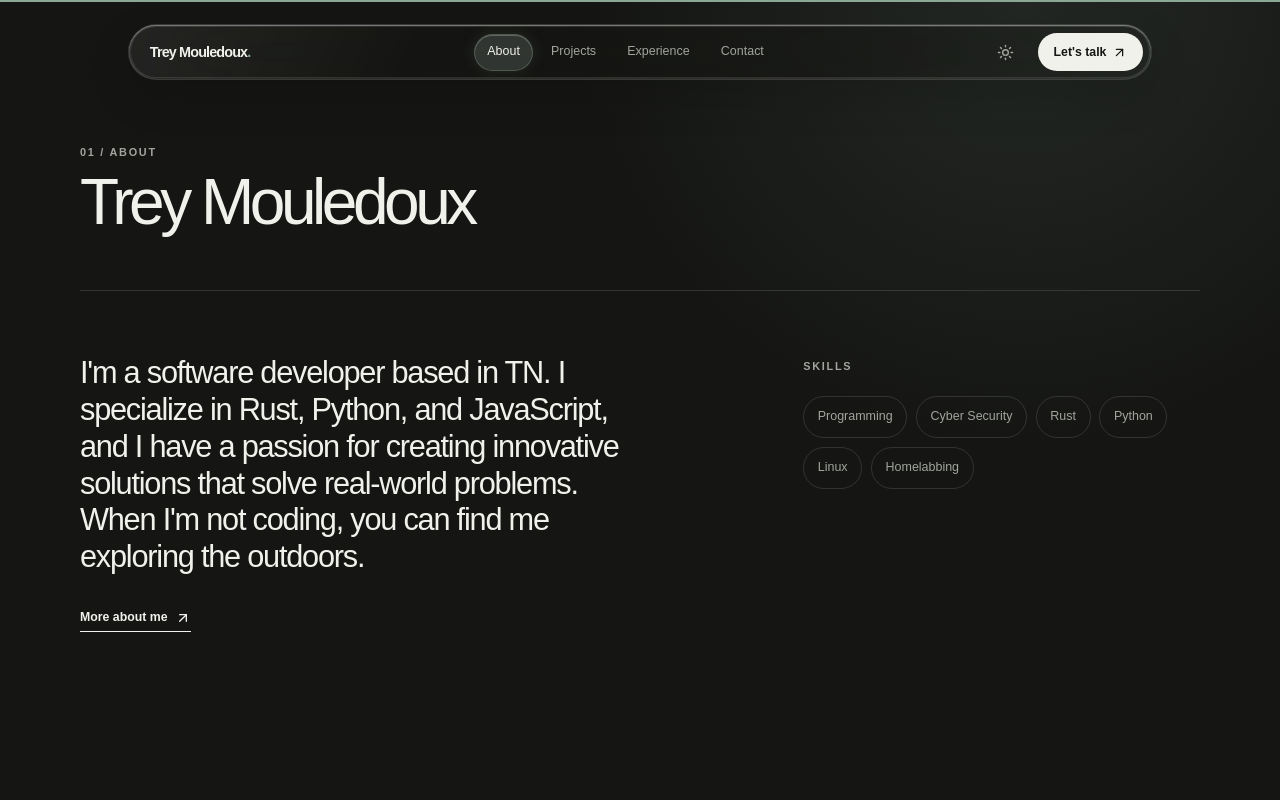
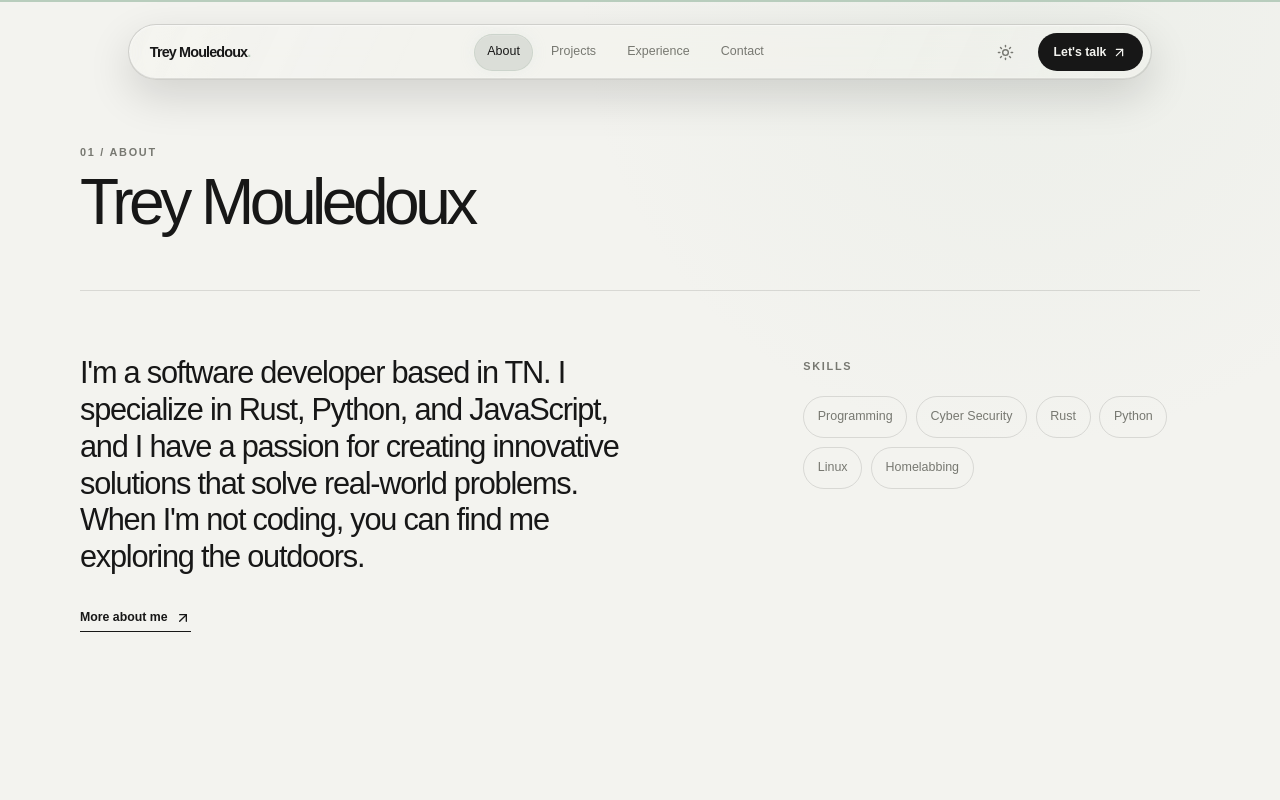
Before and after one commit to treymouledoux/portfolio, a Next.js app in the folder portfolio-static/: page / in a window 1280 px wide. Shown: the top 800 px of the page. Built offline with nearby package versions, Linux system fonts and the light colour scheme.

Commit message:
Improved light mode and dark mode switching

```diff
--- a/portfolio-static/app/layout.tsx
+++ b/portfolio-static/app/layout.tsx
@@ -12,8 +12,8 @@ export const metadata: Metadata = {
     type: 'website',
   },
   icons: {
-    icon: [{ url: '/icon-light-32x32.png', media: '(prefers-color-scheme: light)' }, { url: '/icon-dark-32x32.png', media: '(prefers-color-scheme: dark)' }, { url: '/icon.svg', type: 'image/svg+xml' }],
-    apple: '/apple-icon.png',
+    icon: [{ url: '/icon-light-32x32.png?v=2', media: '(prefers-color-scheme: light)' }, { url: '/icon-dark-32x32.png?v=2', media: '(prefers-color-scheme: dark)' }, { url: '/icon.svg?v=2', type: 'image/svg+xml' }],
+    apple: '/apple-icon.png?v=2',
   },
 }
 
@@ -23,5 +23,5 @@ export const viewport: Viewport = {
 }
 
 export default function RootLayout({ children }: Readonly<{ children: React.ReactNode }>) {
-  return <html lang="en" className="dark"><body className="antialiased">{children}{process.env.NODE_ENV === 'production' && <Analytics />}</body></html>
+  return <html lang="en"><body className="antialiased">{children}{process.env.NODE_ENV === 'production' && <Analytics />}</body></html>
 }
--- a/portfolio-static/app/page.tsx
+++ b/portfolio-static/app/page.tsx
@@ -5,7 +5,14 @@ import { GlassNav } from '@/components/portfolio/glass-nav'
 import { About, Contact, Experience, Footer, Projects } from '@/components/portfolio/sections'
 
 export default function Page() {
-  const [dark, setDark] = useState(true)
+  const [dark, setDark] = useState(false)
+  useEffect(() => {
+    const preference = window.matchMedia('(prefers-color-scheme: dark)')
+    const syncPreference = () => setDark(preference.matches)
+    syncPreference()
+    preference.addEventListener('change', syncPreference)
+    return () => preference.removeEventListener('change', syncPreference)
+  }, [])
   useEffect(() => { document.documentElement.classList.toggle('dark', dark) }, [dark])
   return <div className="portfolio-shell"><GlassNav dark={dark} setDark={setDark} /><main><About /><Projects /><Experience /><Contact /></main><Footer /></div>
 }
--- a/portfolio-static/components/portfolio/glass-nav.tsx
+++ b/portfolio-static/components/portfolio/glass-nav.tsx
@@ -28,7 +28,7 @@ export function GlassNav({ dark, setDark }: { dark: boolean; setDark: (value: bo
           {navItems.map((item) => <button key={item.href} onClick={() => navigate(item.href)} className={`nav-link ${active === item.href.slice(1) ? 'active' : ''}`}>{active === item.href.slice(1) && <motion.span layoutId="active-nav-pill" className="active-nav-pill" />}{item.label}</button>)}
         </div>
         <div className="flex items-center gap-1">
-          <button className="icon-button" onClick={() => setDark(!dark)} aria-label={`Switch to ${dark ? 'light' : 'dark'} mode`}>{dark ? <Sun size={17} /> : <Moon size={17} />}</button>
+          <button className="icon-button" onClick={() => setDark(!dark)} aria-label={`Switch to ${dark ? 'light' : 'dark'} mode`} title={`Switch to ${dark ? 'light' : 'dark'} mode`}>{dark ? <Moon size={17} /> : <Sun size={17} />}</button>
           <button className="icon-button menu-toggle" onClick={() => setOpen(!open)} aria-label={open ? 'Close menu' : 'Open menu'}>{open ? <X size={18} /> : <Menu size={18} />}</button>
           <button className="nav-cta hidden sm:flex" onClick={() => navigate('#contact')}>Let's talk <ArrowUpRight size={15} /></button>
         </div>
```
